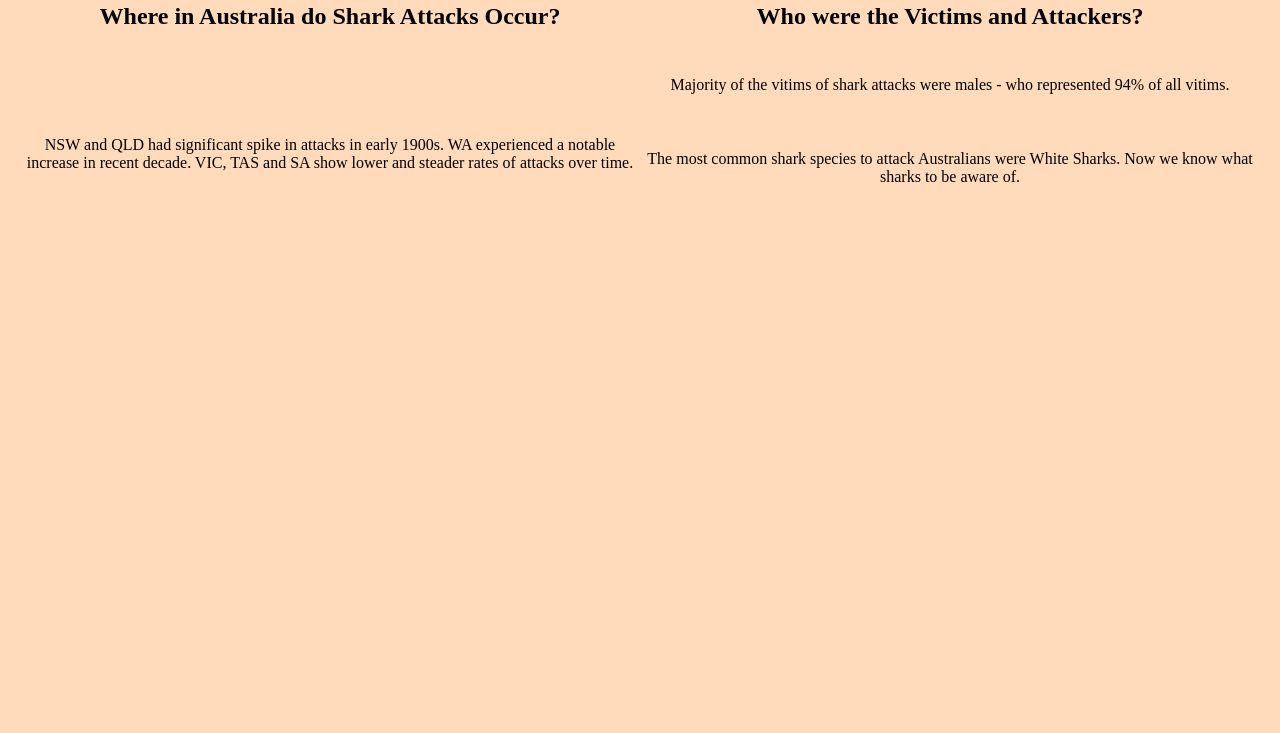
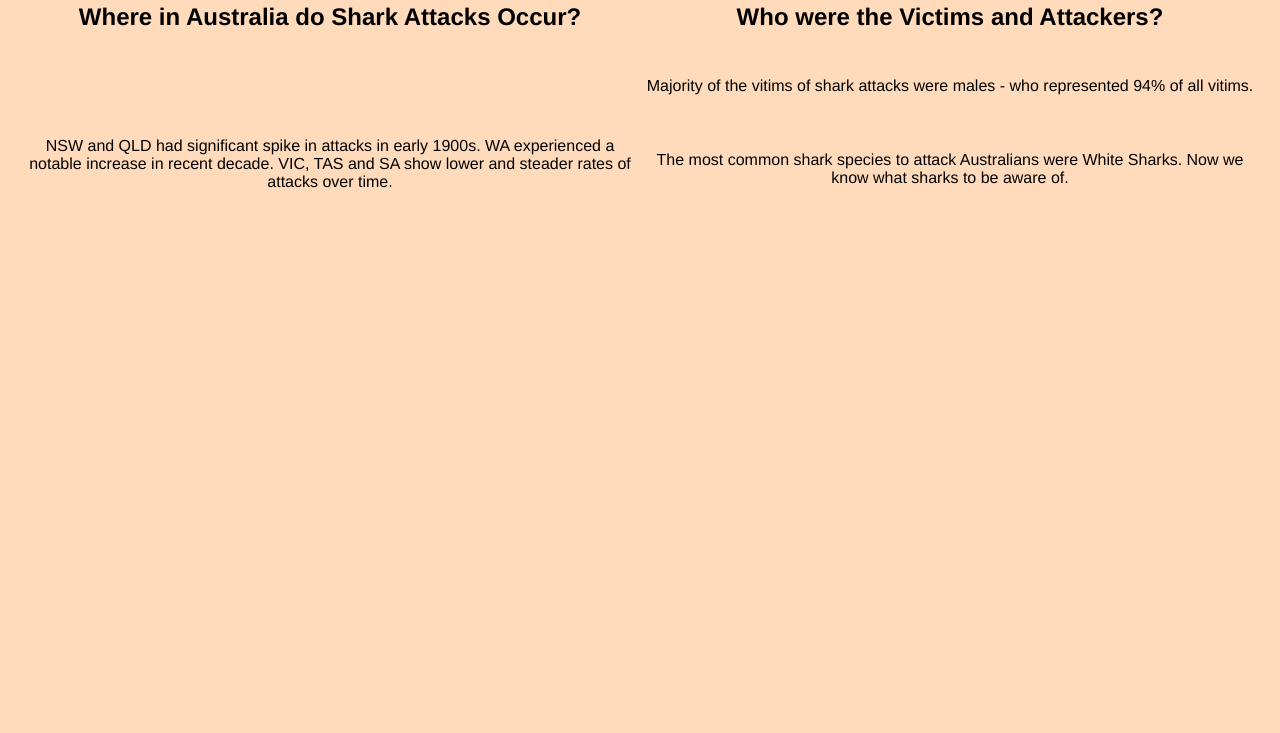
Before and after one commit to jiseokshin/FIT3179_A2, a plain HTML site: page index.html in a window 1280 px wide. Shown: the part 67-800 px from the top of the page. Drawn offline with Linux system fonts and the light colour scheme; a script that the page names is missing.

Commit message:
Update styles.css

```diff
--- a/css/styles.css
+++ b/css/styles.css
@@ -2,7 +2,7 @@ body, html {
     margin: 0;
     padding: 0;
     background-color: #FFDBBB;
-
+    font-family: helvetica;
 }
 
 header {
```
